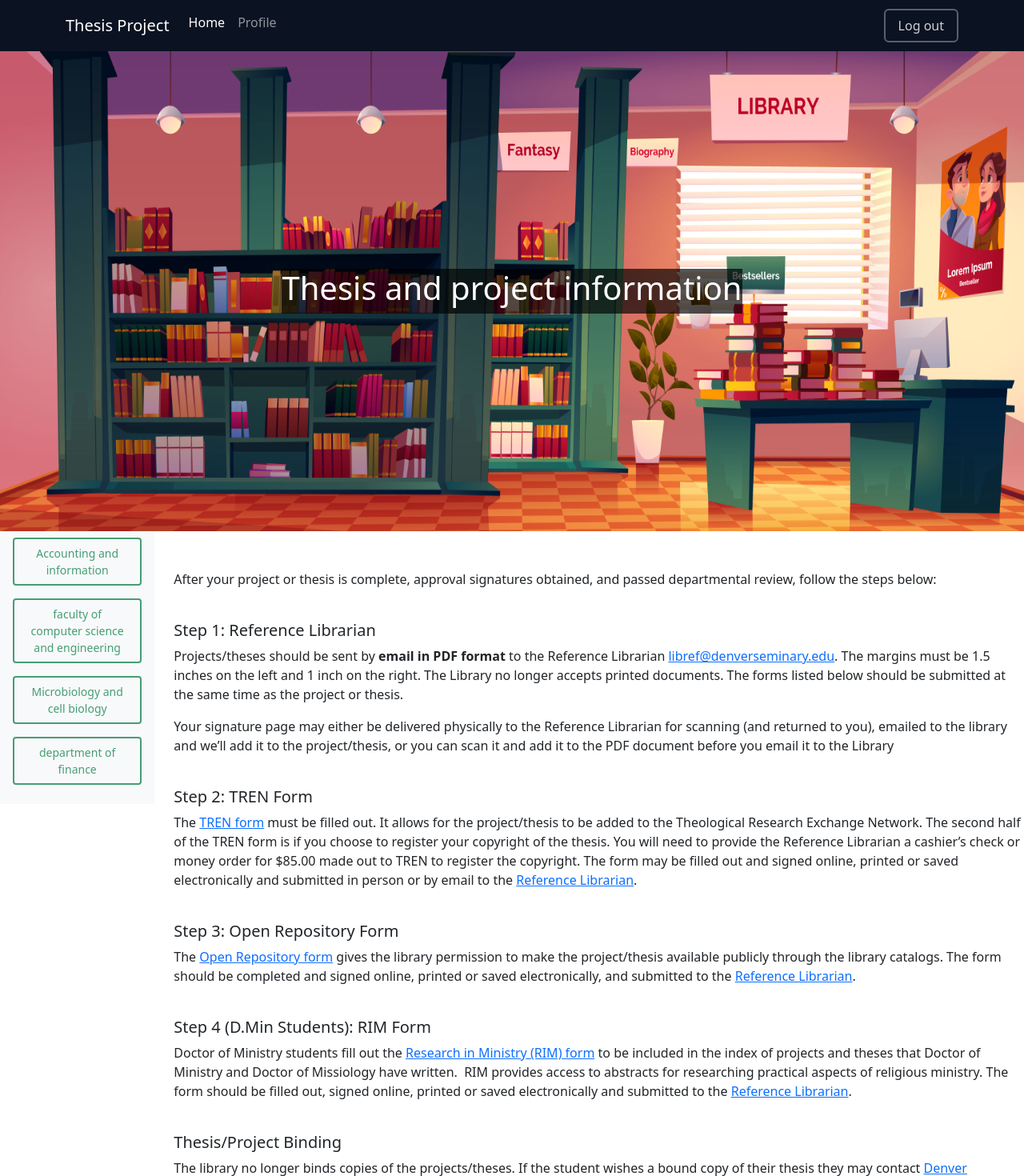
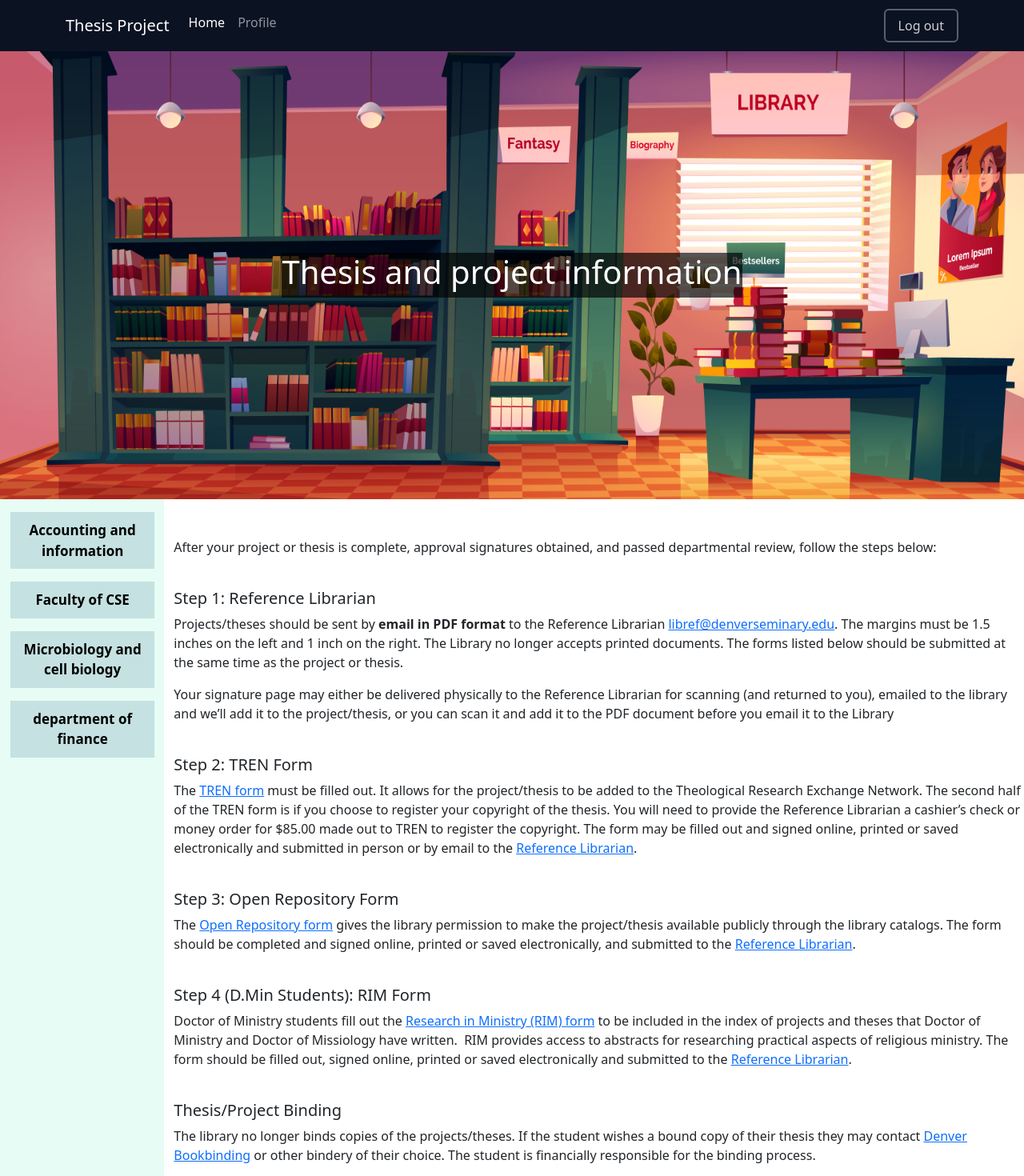
Before and after one commit to Wide-Stars/thesis-project-client, a React (Vite) app: page / in a window 1280 px wide. Shown: the top 1470 px of the page at 80% size. Built offline with nearby package versions, Linux system fonts and the light colour scheme; sample sign-in values are in the browser's storage; the HTML template or start-up script is replaced by a standard one.

Commit message:
sidebar design

```diff
--- a/src/App.css
+++ b/src/App.css
@@ -1,3 +1,28 @@
 body {
   background-color: #fff;
 }
+
+.bg-sidebar {
+  background-color: #e6fcf5;
+  padding-left: 25px;
+}
+
+.sb-btn {
+  text-decoration: none;
+  color: black;
+  cursor: pointer;
+  font-size: 17px;
+  font-weight: 600;
+  background-color: rgb(197, 225, 225);
+  padding: 10px 0;
+  width: 100%;
+  border: none;
+}
+
+.sb-btn:hover {
+  background-color: rgb(173, 205, 205);
+}
+
+li {
+  list-style-type: none;
+}
--- a/src/pages/Home.jsx
+++ b/src/pages/Home.jsx
@@ -29,7 +29,7 @@ const Home = () => {
         <div className="h1-container">
           <h1>Thesis and project information</h1>
         </div>
-        <img src={coverImg} alt="" />
+        {/* <img src={coverImg} alt="" /> */}
       </div>
 
       <div className="row">
@@ -56,52 +56,59 @@ const Home = () => {
             </li>
           </ul>
         </div> */}
-        <div className="col-lg-2">
-          <ul class="nav flex-column nav-link bg-light sm-flex-row  ">
+        <div className="col-lg-2 bg-sidebar">
+          <ul class="py-3 flex-column nav-link sm-flex-row">
             <li class="nav-item mb-3">
-              <button class="btn btn-outline-success my-2 my-sm-0 btn-sm">
+              <button class="sb-btn">
                 Accounting and information
               </button>
             </li>
+
             <li class="nav-item mb-3">
               <button
-                class="btn btn-outline-success my-2 my-sm-0 btn-sm"
+                class="sb-btn"
                 onClick={(e) => {
                   e.preventDefault();
                   setClicked(!clicked);
                 }}
               >
-                faculty of computer science and engineering
+                Faculty of CSE
               </button>
             </li>
+
+
             {clicked && (
               <ul className="nav flex-column nav-link bg-light text-center">
                 <li class="nav-item mb-3">
                   <Link
-                    class="btn btn-outline-danger my-2 my-sm-0 btn-sm"
+                    class="mb-3"
                     to={'/table/project'}
                   >
-                    Project
+                    <button className='sb-btn'>
+                      Projects
+                    </button>
                   </Link>
                 </li>
                 <li class="nav-item mb-3">
                   <Link
-                    class="btn btn-outline-danger my-2 my-sm-0 btn-sm"
+                    class="sb-btn mb-3"
                     to={'/table/thesis'}
                   >
-                    thesis
+                    <button className='sb-btn'>
+                      Thesis
+                    </button>
                   </Link>
                 </li>
               </ul>
             )}
 
             <li class="nav-item mb-3">
-              <button class="btn btn-outline-success my-2 my-sm-0 btn-sm">
+              <button class="sb-btn">
                 Microbiology and cell biology
               </button>
             </li>
             <li class="nav-item mb-3">
-              <button class="btn btn-outline-success my-2 my-sm-0 btn-sm">
+              <button class="sb-btn">
                 department of finance
               </button>
             </li>
--- a/src/styles/home.css
+++ b/src/styles/home.css
@@ -3,6 +3,13 @@
   flex-direction: column;
   align-items: center;
   justify-content: center;
+
+  background-image: url(../assets/3016.jpg);
+  background-size: 100% 100%;
+  max-height: 100%;
+  background-attachment: fixed;
+  overflow: hidden;
+  height: 70vh;
 }
 .h1-container {
   text-align: center;
@@ -11,8 +18,3 @@
   position: absolute;
   z-index: 1;
 }
-img {
-  width: 100%;
-  height: calc(100vh - 200px);
-  position: relative;
-}
```
Also changed, not shown: 1 other file (tests, documents, lock files or other folders).
